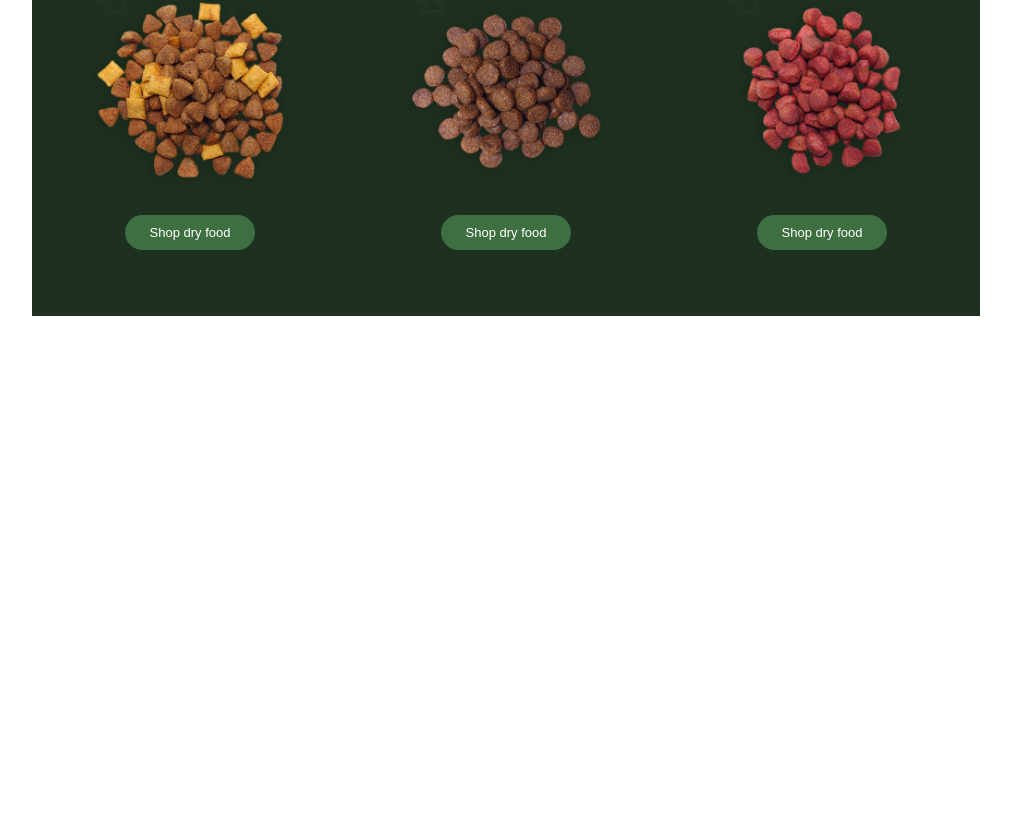
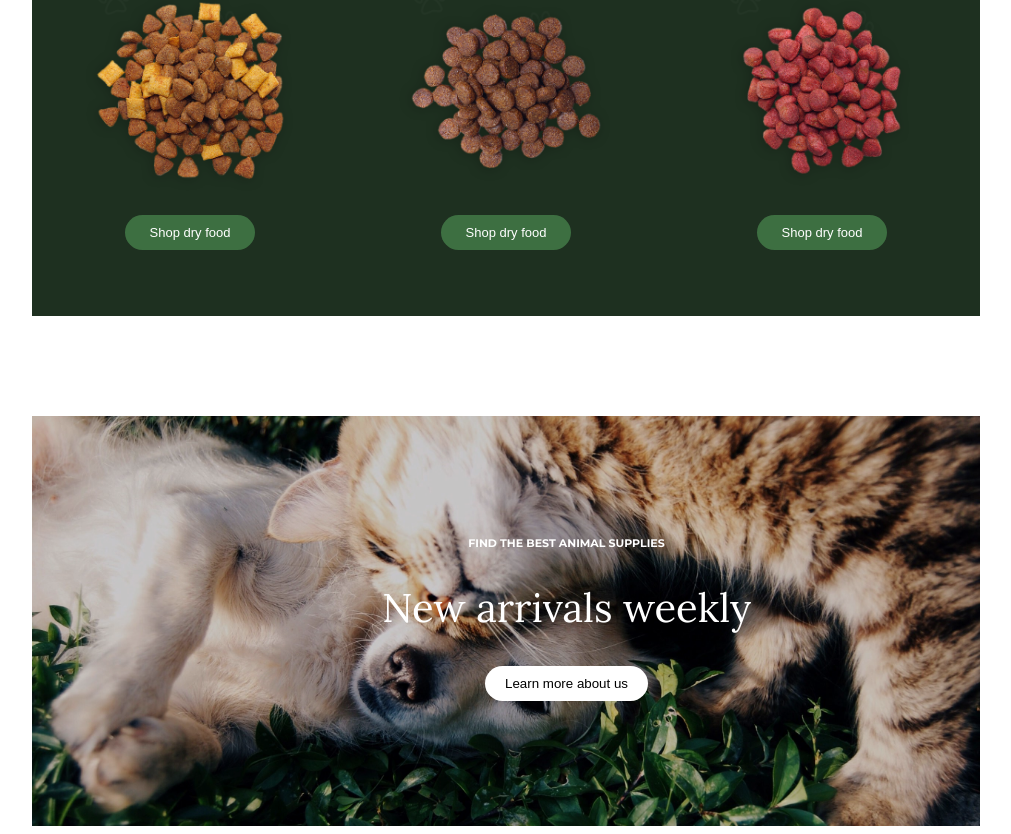
Before and after one commit to EmanuelaMocci/proj-html-vuejs, a Vue app: page / in a window 1280 px wide. Shown: the part 1786-2620 px from the top of the page, without its empty margins (134-1145 px from the left). Before the commit the page ends 2110 px from the top, so only its background shows below. Built offline with nearby package versions, Linux system fonts and the light colour scheme; a web font is replaced by a local one.

Commit message:
Aggiunta new arrivals banner

```diff
--- a/src/assets/style/variables.scss
+++ b/src/assets/style/variables.scss
@@ -7,6 +7,9 @@ $darkLinkColor: grey;
 $activeColor: black;
 $button: #3d6f41;
 $dogFood: #4d8855;
+
+// Opacity
+$opacity: 0.8;
 
 // Google Fonts
 $montserrat: 'Montserrat', sans-serif;
--- a/src/components/Hero.vue
+++ b/src/components/Hero.vue
@@ -45,6 +45,7 @@ export default {
 
 .hero{
     background-image: url(../assets/img/bg-transparent-3.png);
+    background-repeat: no-repeat;
     background-color: $heroColor;
     font-family: $montserrat;
 
@@ -70,7 +71,7 @@ export default {
         background-image: url(../assets/img/banner-5-2x-scaled.jpg);
         background-size: cover;
         background-repeat: no-repeat;
-        opacity: 0.8;
+        opacity: $opacity;
         height: 630px;
     }
     .text{
@@ -80,10 +81,9 @@ export default {
         position: absolute;
         bottom: 150px;
         div{
-            color: white;
+            color: $textColor;
             font-weight: 700;
             font-size: 11px;
-
         }
         .description{
         font-family: $heroFont;
--- a/src/components/SectionCategory.vue
+++ b/src/components/SectionCategory.vue
@@ -48,6 +48,16 @@
                 <img src="../assets/img/food-transparent-16.png" alt="">
                 <button>Shop dry food</button>
             </div>
+        </div>
+
+        <div class="arrivals">
+            <div class="text-container"></div>
+            <div class="text">
+                <div>FIND THE BEST ANIMAL SUPPLIES</div>
+                <div class="description">New arrivals weekly</div>
+                <button>Learn more about us</button>
+            </div>
+            <!-- <img src="../assets/img/banner-3-2x-scaled.jpg" alt=""> -->
         </div>
     </div>
 </template>
@@ -148,6 +158,46 @@ export default {
         }
     }
 }
+.arrivals{
+    @include centered;
+    background-color: black;
+    position: relative;
+    .text-container{
+        margin-top: 100px;
+        background-image: url(../assets/img/banner-3-2x-scaled.jpg);
+        background-position: top;
+        background-size: cover;
+        background-repeat: no-repeat;
+        height: 410px;
+        opacity: $opacity;
+    }
+
+    .text{
+        text-align: center;
+        position: absolute;
+        top: 120px;
+        left: 350px;
+        div{
+            color: $textColor;
+            font-weight: 700;
+            font-size: 11px;
+            font-family: $montserrat;
+        }
+        .description{
+            font-family: $heroFont;
+            font-weight: 400;
+            font-size: 40px;
+            line-height: $lineheight1;
+            padding: 30px 0;
+        }
+        button{
+            border: none;
+            padding: 10px 20px;
+            border-radius: 20px;
+            background-color: $textColor;
+        }
+    }
+}
 
 
 </style>
```
Also changed, not shown: src/assets/img/banner-3-2x-scaled.jpg (added).
